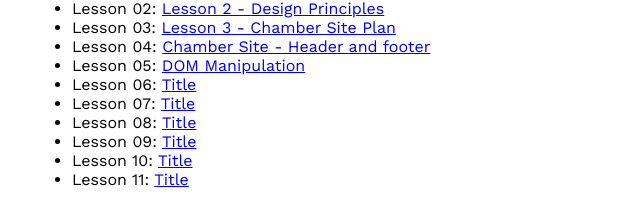
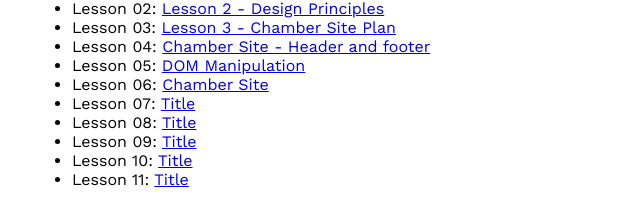
Before and after one commit to dh5harris/wdd230, a plain HTML site: page index.html in a window 1280 px wide. Shown: the part 273-475 px from the top of the page, 308-948 px from the left. Drawn offline with nearby package versions, Linux system fonts and the light colour scheme.

Commit message:
added chamber link to lesson 6

```diff
--- a/index.html
+++ b/index.html
@@ -49,7 +49,12 @@
             >DOM Manipulation</a
           >
         </li>
-        <li>Lesson 06: <a href="#">Title</a></li>
+        <li>
+          Lesson 06:
+          <a href="https://dh5harris.github.io/wdd230/chamber/index.html"
+            >Chamber Site</a
+          >
+        </li>
         <li>Lesson 07: <a href="#">Title</a></li>
         <li>Lesson 08: <a href="#">Title</a></li>
         <li>Lesson 09: <a href="#">Title</a></li>
```
